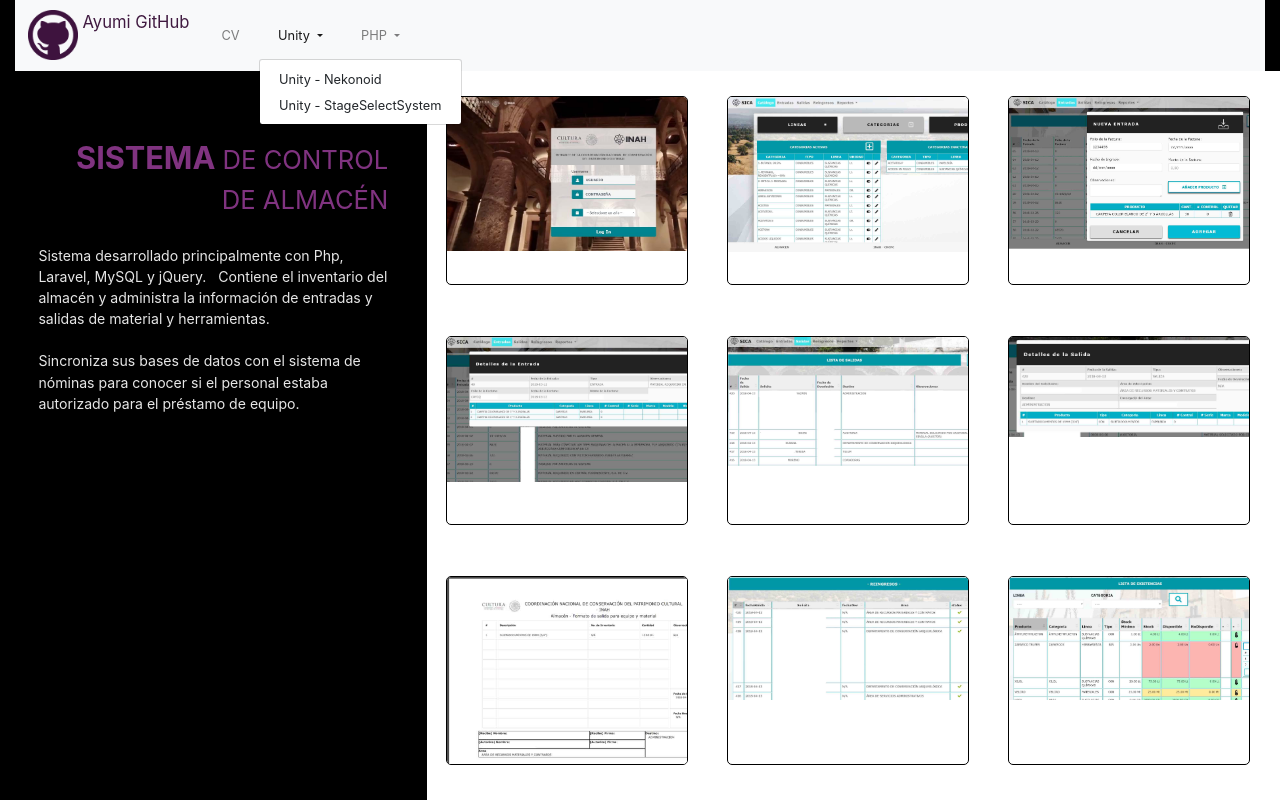
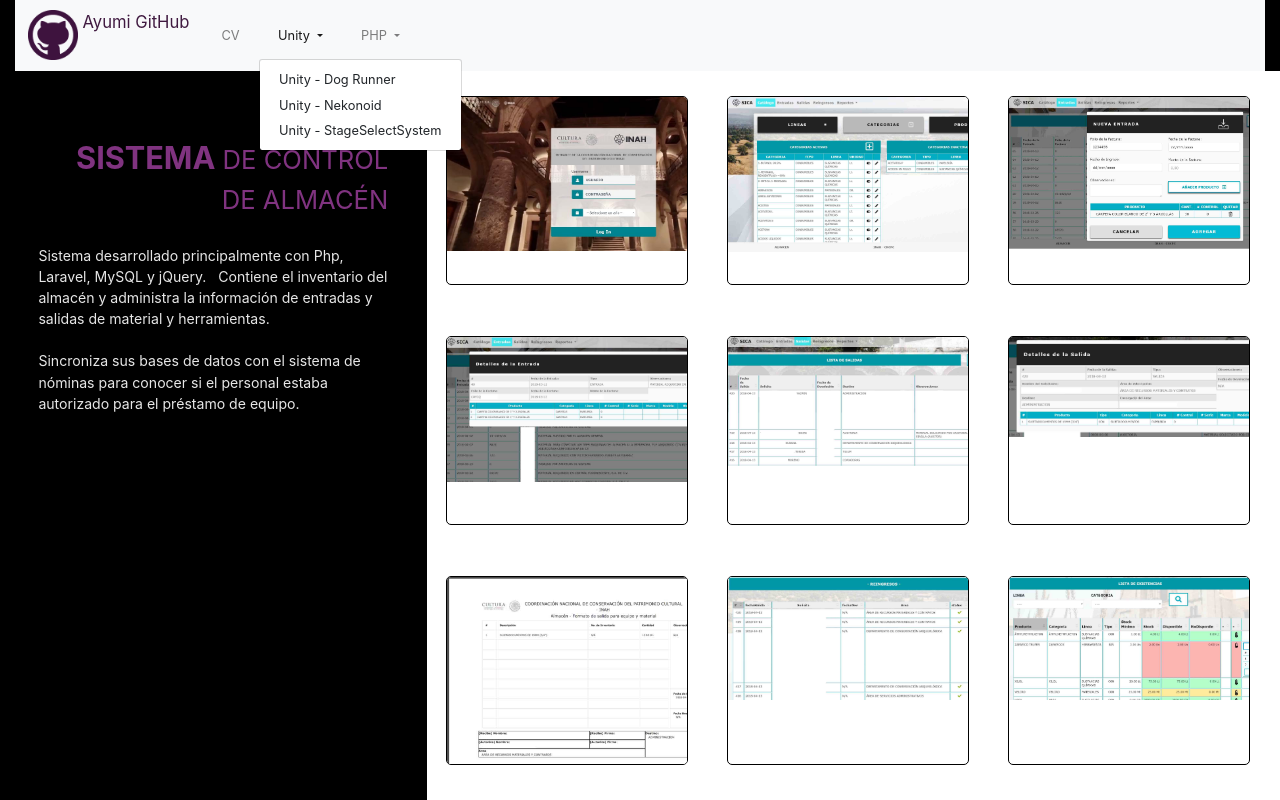
Before and after one commit to AyumiHaruna/portfolio, a plain HTML site: page galAlmacen.html in a window 1280 px wide. Both pictures are taken after a click on the button "Unity". Shown: the top 800 px of the page. Drawn offline with nearby package versions, Linux system fonts and the light colour scheme.

Commit message:
forget to upload some links ¬¬

```diff
--- a/galAlmacen.html
+++ b/galAlmacen.html
@@ -38,6 +38,7 @@
                     Unity
                   </a>
                   <div class="dropdown-menu" aria-labelledby="navbarDropdownMenuLink">
+                    <a class="dropdown-item" href="https://ayumiharuna.github.io/dogRunner/">Unity - Dog Runner</a>
                     <a class="dropdown-item" href="https://ayumiharuna.github.io/Nekonoid/">Unity - Nekonoid</a>
                     <a class="dropdown-item" href="https://ayumiharuna.github.io/StageSelectSystem/">Unity - StageSelectSystem</a>
                   </div>
```
Also changed, not shown: galNomina.html (+1 -0 lines), galSicofi.html (+1 -0 lines), index.html (+1 -0 lines).
